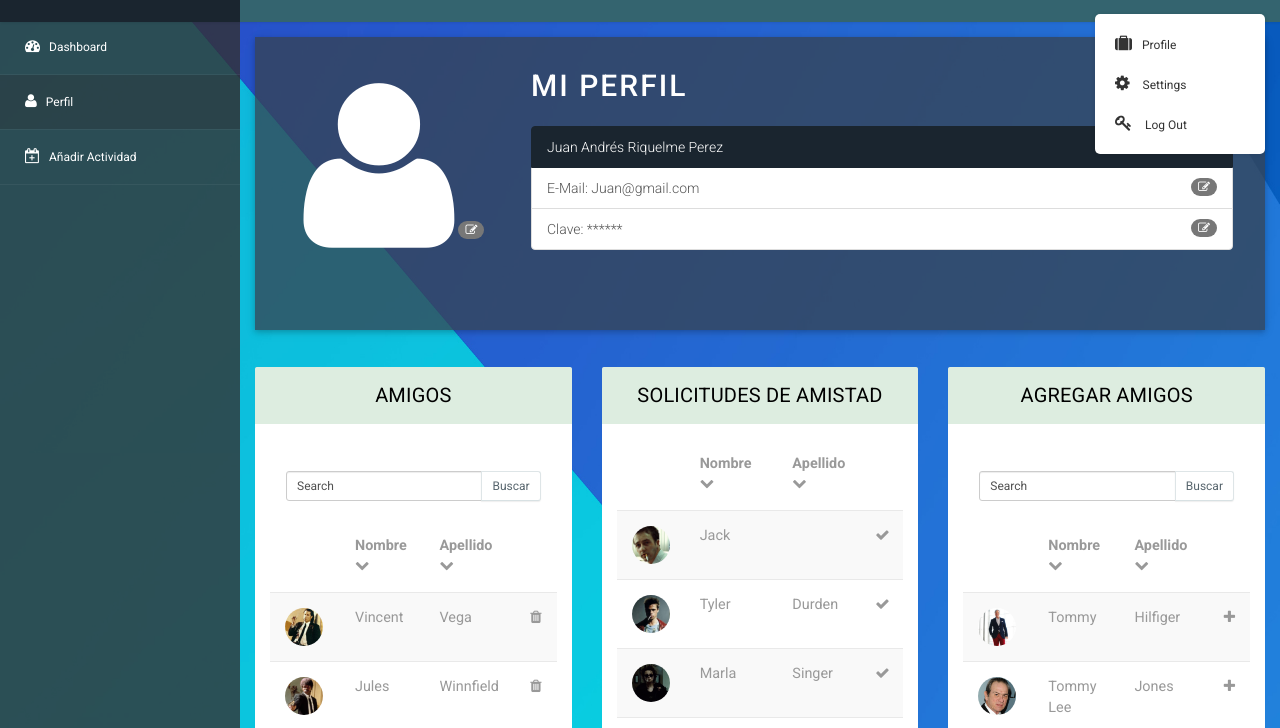
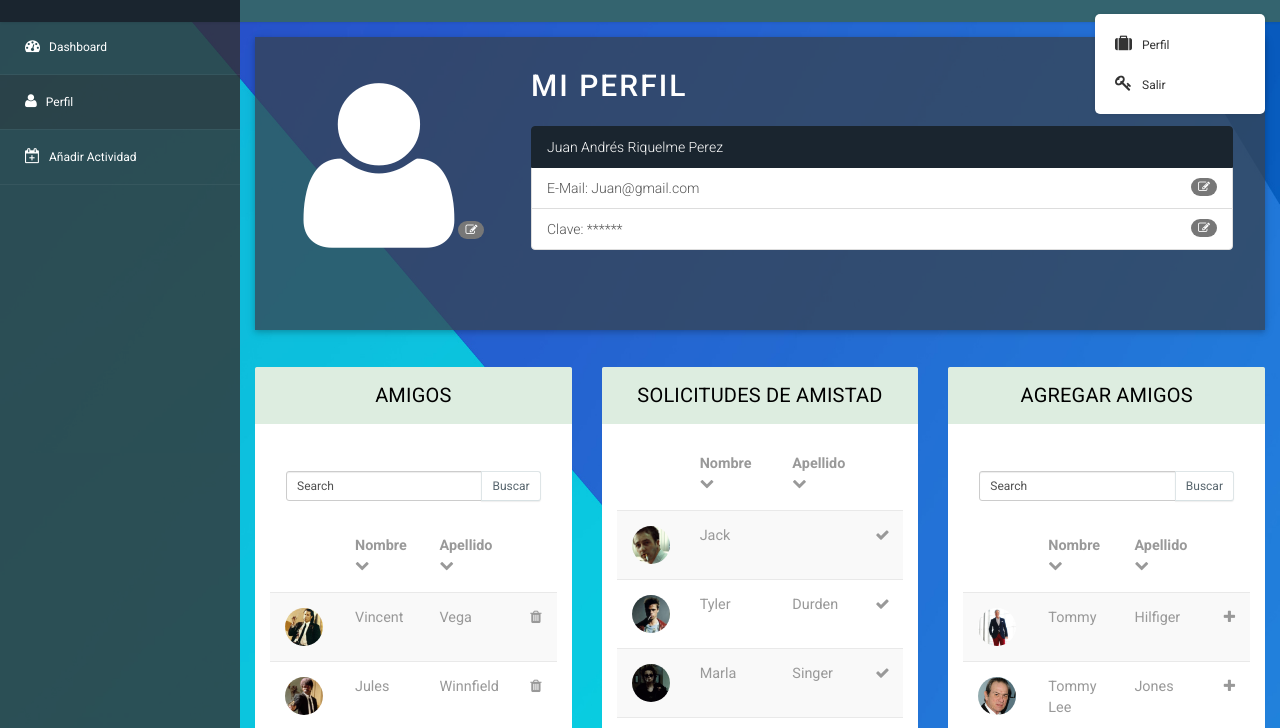
Before and after one commit to DCC-CC4401/2019-2-Pushed-to-Master-T2, a plain HTML site: page tablita.html in a window 1280 px wide. Both pictures are taken after a click on the link "Usuario". Shown: the part 58-786 px from the top of the page. Drawn offline with Linux system fonts and the light colour scheme.

Commit message:
últimos ajuestes de navbar

```diff
--- a/tablita.html
+++ b/tablita.html
@@ -252,9 +252,9 @@ License URL: http://creativecommons.org/licenses/by/3.0/
                 <b class="caret"></b>
             </a>
             <ul class="dropdown-menu extended logout">
-                <li><a href="#"><i class=" fa fa-suitcase"></i>Profile</a></li>
-                <li><a href="tablita.html"><i class="fa fa-cog"></i> Settings</a></li>
-                <li><a href="login.html"><i class="fa fa-key"></i> Log Out</a></li>
+                <li><a href="#"><i class=" fa fa-suitcase"></i>Perfil</a></li>
+  <!--               <li><a href="tablita.html"><i class="fa fa-cog"></i>Configuración</a></li> -->
+                <li><a href="login.html"><i class="fa fa-key"></i>Salir</a></li>
             </ul>
         </li>
         <!-- user login dropdown end -->
```
Also changed, not shown: index.html (+9 -9 lines).
